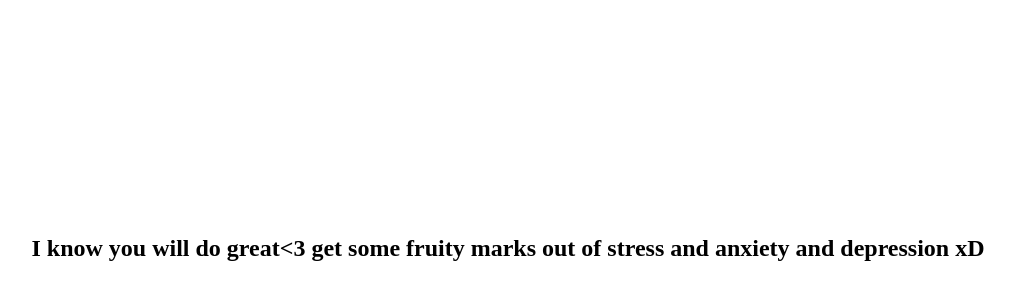
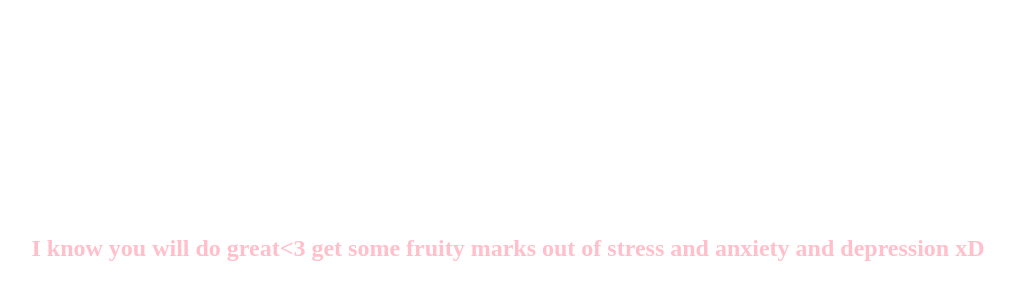
Before and after one commit to mxxyy/Create-trishh, a plain HTML site: page index.html in a window 1280 px wide. Shown: the part 152-452 px from the top of the page, without its empty margins (132-1147 px from the left). Drawn offline with Linux system fonts and the light colour scheme.

Commit message:
Update index.html

```diff
--- a/index.html
+++ b/index.html
@@ -15,13 +15,13 @@
             margin: 0;
         }
         h1 {
-            font-size: 1.5em; /* Adjust font size as needed */
-            text-align: center; /* Center the text */
+            font-size: 1.5em;
+            text-align: center;
+            color: pink; /* Set the color to pink */
         }
     </style>
 </head>
 <body>
-    <!-- Replace the content inside the <h1> tag with your desired message -->
     <h1>I know you will do great<3 get some fruity marks out of stress and anxiety and depression xD</h1>
 </body>
 </html>
```
